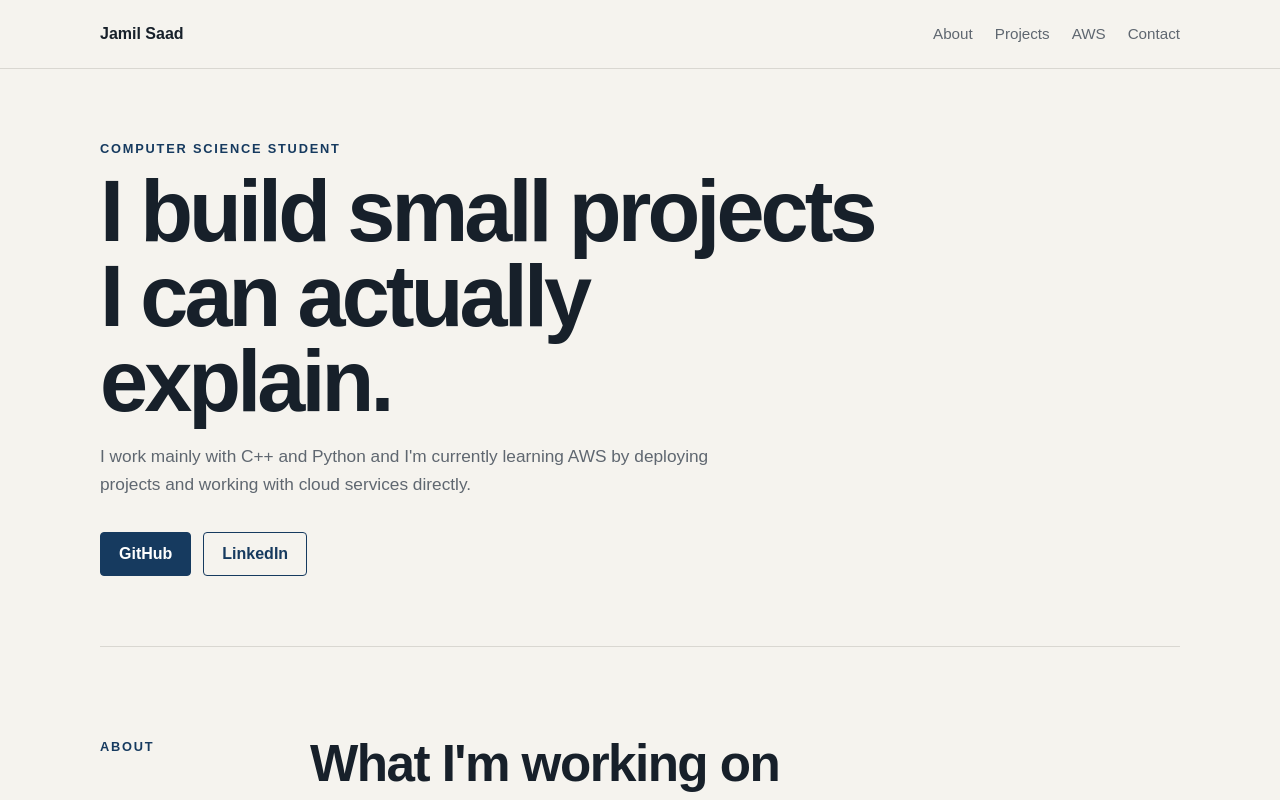
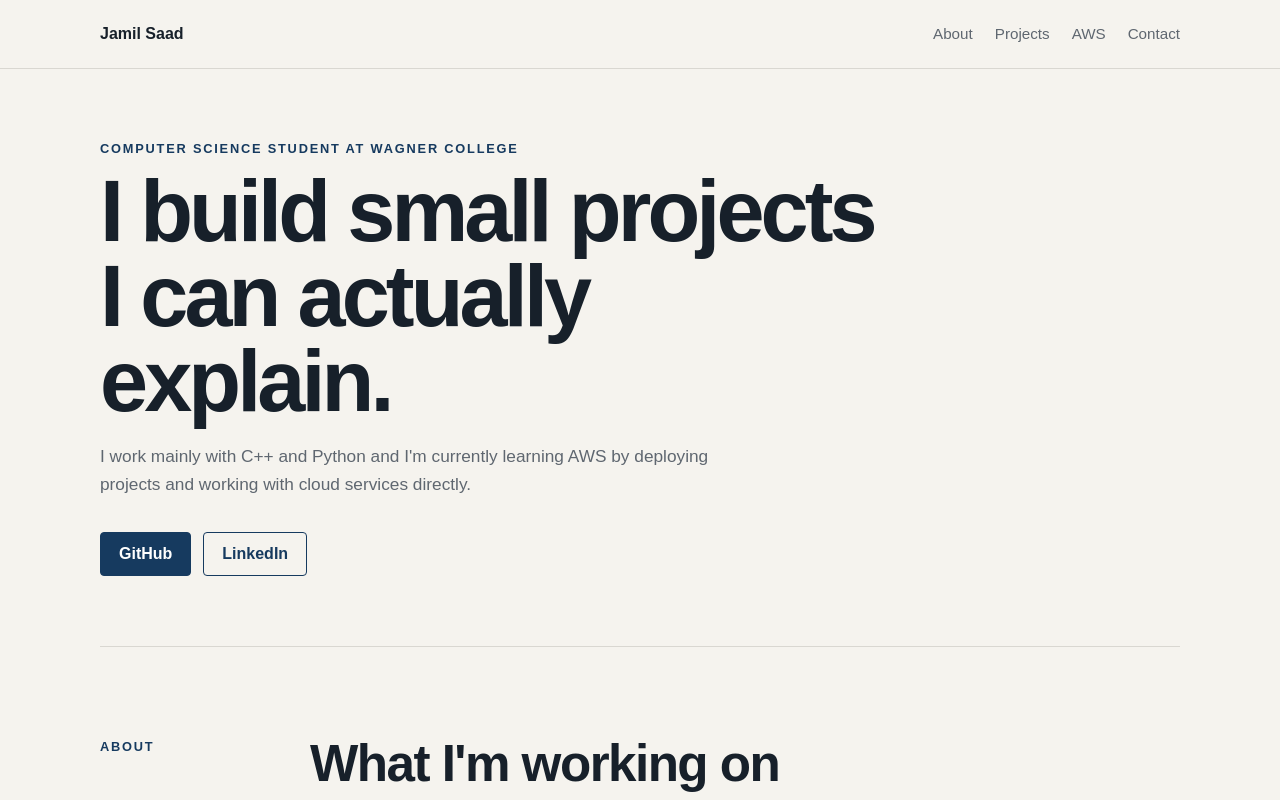
Before and after one commit to JmealSA/aws-cloud-portfolio, a plain HTML site: page frontend/index.html in a window 1280 px wide. Shown: the top 800 px of the page. Drawn offline with Linux system fonts and the light colour scheme.

Commit message:
Add Wagner College to portfolio

```diff
--- a/frontend/index.html
+++ b/frontend/index.html
@@ -23,7 +23,7 @@
 
     <main id="top">
         <section class="hero container">
-            <p class="eyebrow">Computer Science Student</p>
+           <p class="eyebrow">Computer Science Student at Wagner College</p>
 
             <h1>I build small projects I can actually explain.</h1>
 
```
